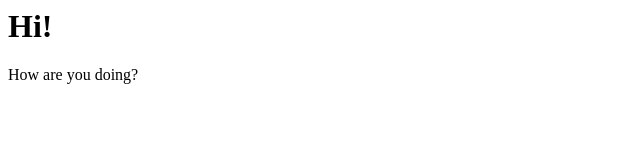
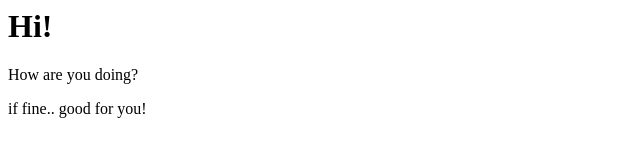
Before and after one commit to jadhavaniket6/Devops, a plain HTML site: page index.html in a window 1280 px wide. Shown: the whole page, without its empty margins (0-640 px from the left). Drawn offline with Linux system fonts and the light colour scheme.

Commit message:
Version 2.0

```diff
--- a/index.html
+++ b/index.html
@@ -2,6 +2,7 @@
 <body>
 <h1>Hi!</h1>
 <p>How are you doing?</p>
+<p>if fine.. good for you!</p>
 </body>
 
 </html>
```
